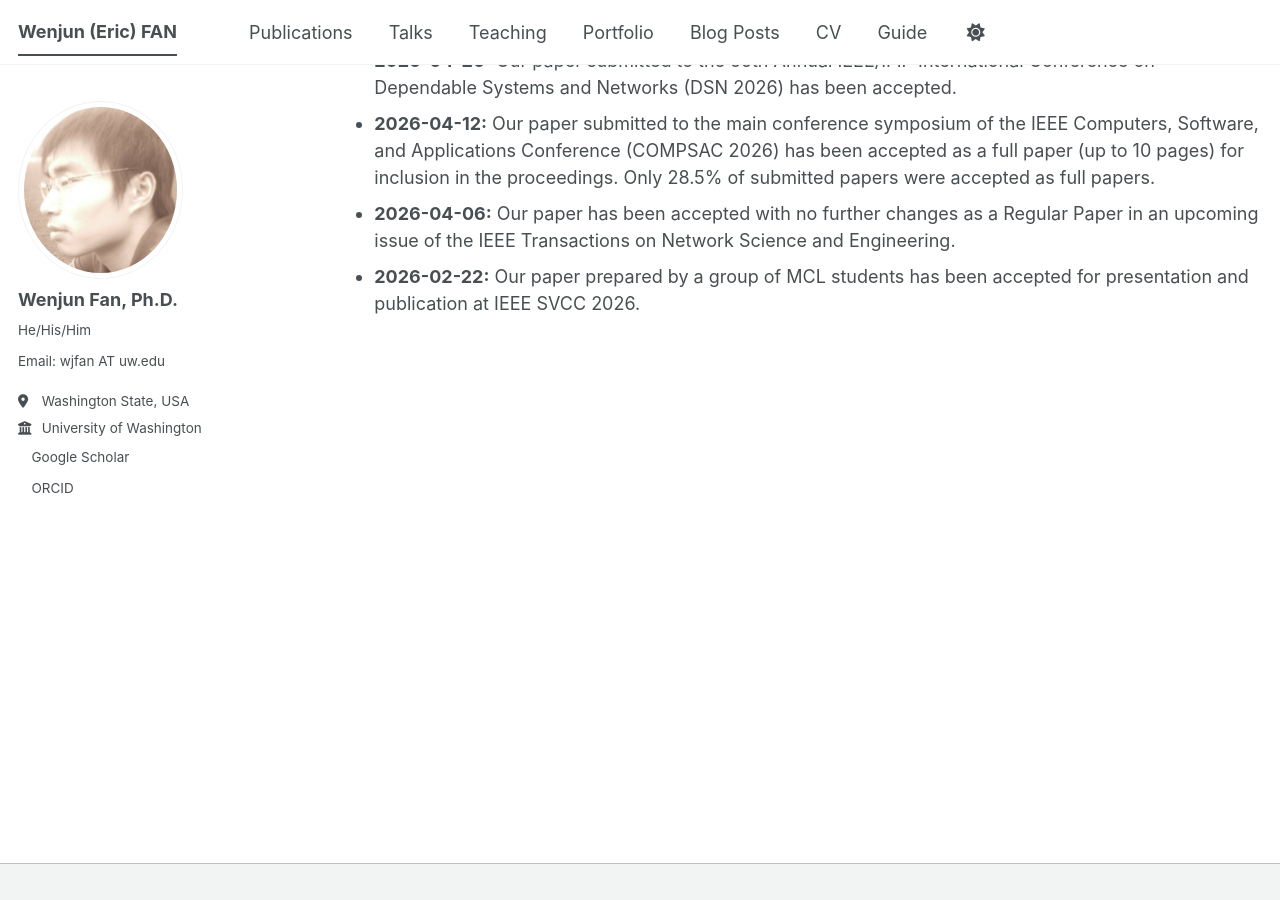
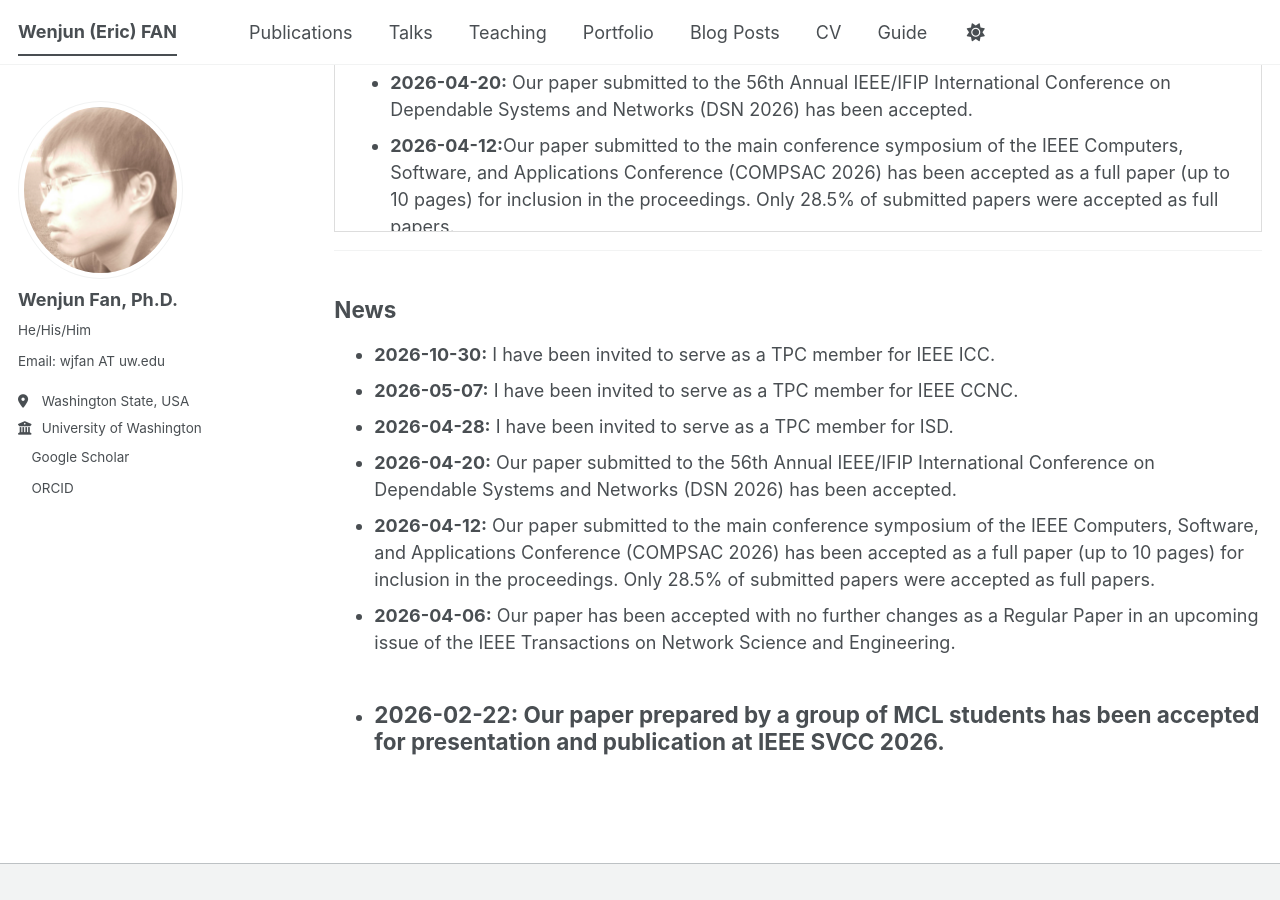
Before and after one commit to fanwj2010/fanwj2010.github.io, a Jekyll site: the page built from _pages/about.md, in a window 1280 px wide and 900 px high, scrolled down 832 px. Built offline with Jekyll 4.4.1, drawn with Linux system fonts in a browser that asks for light colours; a script bundle is joined from its source files by our own code; a style sheet for code colours, icons or effects is not loaded.

Commit message:
Update about.md

```diff
--- a/_pages/about.md
+++ b/_pages/about.md
@@ -15,8 +15,22 @@ Welcome to my personal profile page. I am currently a tenure-track Assistant Pro
 - **Advance HE Fellowship**, UK Professional Standards Framework (UKPSF) Postgraduate Certificate (PGCert) in Teaching and Learning in Higher Education, University of Liverpool, 2022.
 - **Best Paper Nomination**, *IEEE International Conference on Blockchain and Cryptocurrency (ICBC)*, May 2021.
 
+
 ## News
+<div style="height: 300px; overflow-y: auto; border: 1px solid #ddd; padding: 10px 15px;">
+<ul>
+  <li><strong>2026-10-30:</strong> I have been invited to serve as a TPC member for IEEE ICC.</li>
+  <li><strong>2026-05-07:</strong> I have been invited to serve as a TPC member for IEEE CCNC.</li>
+  <li><strong>2026-04-28:</strong> I have been invited to serve as a TPC member for ISD.</li>
+  <li><strong>2026-04-20:</strong> Our paper submitted to the 56th Annual IEEE/IFIP International Conference on Dependable Systems and Networks (DSN 2026) has been accepted.</li>
+  <li><strong>2026-04-12:</strong>Our paper submitted to the main conference symposium of the IEEE Computers, Software, and Applications Conference (COMPSAC 2026) has been accepted as a full paper (up to 10 pages) for inclusion in the proceedings. Only 28.5% of submitted papers were accepted as full papers.</li>
+  <li><strong>2026-04-06:</strong>Our paper has been accepted with no further changes as a Regular Paper in an upcoming issue of the IEEE Transactions on Network Science and Engineering.</li>
+  <li><strong>2026-02-22:</strong> Our paper prepared by a group of MCL students has been accepted for presentation and publication at IEEE SVCC 2026.</li>
+</ul>
+</div>
 
+---
+## News
 - **2026-10-30:** I have been invited to serve as a TPC member for IEEE ICC.
 - **2026-05-07:** I have been invited to serve as a TPC member for IEEE CCNC.
 - **2026-04-28:** I have been invited to serve as a TPC member for ISD.
@@ -24,3 +38,4 @@ Welcome to my personal profile page. I am currently a tenure-track Assistant Pro
 - **2026-04-12:** Our paper submitted to the main conference symposium of the IEEE Computers, Software, and Applications Conference (COMPSAC 2026) has been accepted as a full paper (up to 10 pages) for inclusion in the proceedings. Only 28.5% of submitted papers were accepted as full papers.
 - **2026-04-06:** Our paper has been accepted with no further changes as a Regular Paper in an upcoming issue of the IEEE Transactions on Network Science and Engineering.
 - **2026-02-22:** Our paper prepared by a group of MCL students has been accepted for presentation and publication at IEEE SVCC 2026.
+---
```
